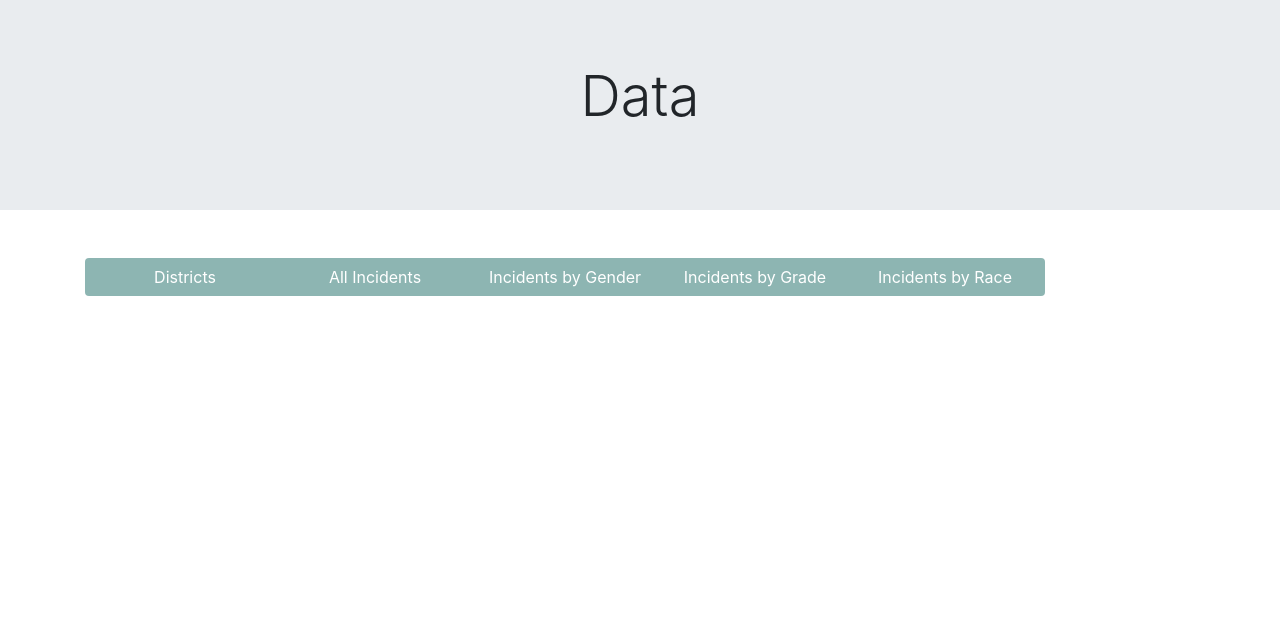
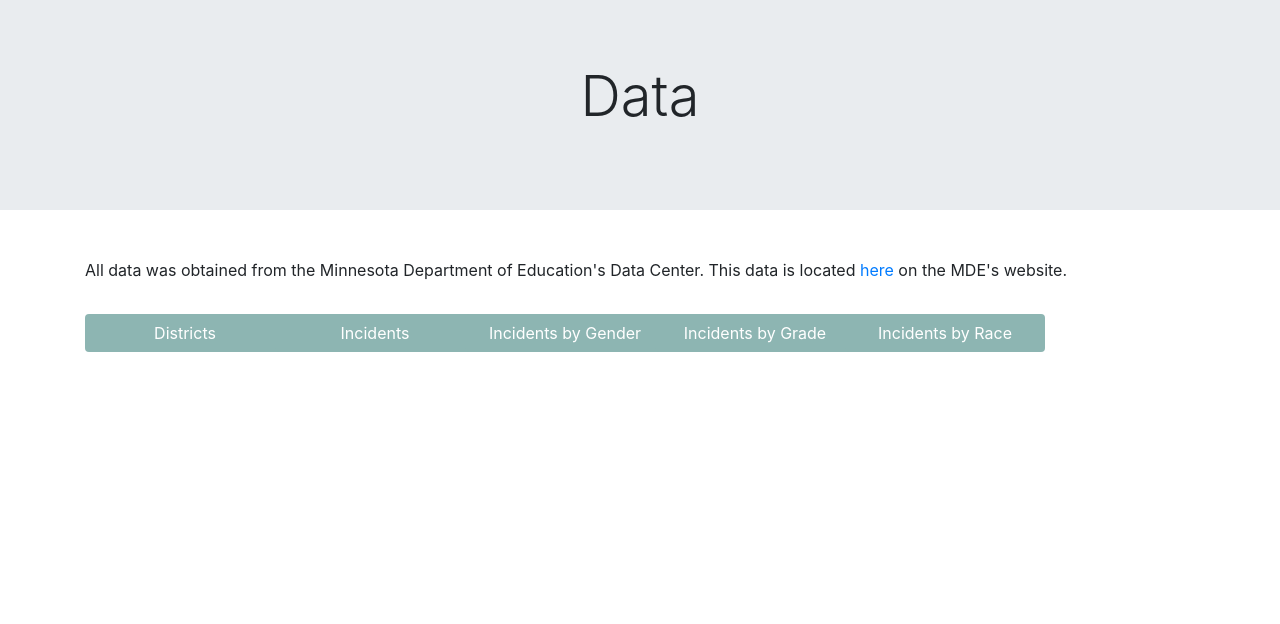
Before and after one commit to rabscuttle/group-project-2, a Flask app: page /data in a window 1280 px wide. Shown: the part 81-705 px from the top of the page. Run offline with Flask 2, Linux system fonts and the light colour scheme; data that the repository does not hold is empty; parts of the project's set-up code (start-up, migrations or seed data) failed here and were passed over; some libraries are stand-ins or nearby versions.

Commit message:
Code fixes and clean up

```diff
--- a/app.py
+++ b/app.py
@@ -130,6 +130,7 @@ def data_gender():
         .filter(incident_by_gender.district_id == district_total.district_id)
         .filter(incident_by_gender.school_year == district_total.school_year)
         .order_by(district.name)
+        .order_by(district_total.school_year)
         .all())
 
     all_info = []
@@ -162,6 +163,8 @@ def data_grade():
         .filter(district.id == district_total.district_id)
         .filter(incident_by_grade.district_id == district_total.district_id)
         .filter(incident_by_grade.school_year == district_total.school_year)
+        .order_by(district.name)
+        .order_by(district_total.school_year)
         .all())
 
     all_info = []
@@ -198,6 +201,8 @@ def data_race():
         .filter(district.id == district_total.district_id)
         .filter(incident_by_race.district_id == district_total.district_id)
         .filter(incident_by_race.school_year == district_total.school_year)
+        .order_by(district.name)
+        .order_by(district_total.school_year)
         .all())
 
     all_info = []
--- a/static/js/data.js
+++ b/static/js/data.js
@@ -3,6 +3,8 @@ d3.json("../data/incident").then((data) => {
 })
 
 function create_table(data, columns, headers) {
+
+	d3.select("table").html("");
 	var table = d3.select('table').append('table')
 	var thead = table.append('thead')
 	var	tbody = table.append('tbody');
@@ -38,26 +40,32 @@ function getData(type) {
 
 	if (type == 1) {
 		d3.json("../data/incident").then((data) => {
-			create_table(data, ['name', 'school_year', 'number', 'total_enrollment', 'total_incident'],['Name', 'School Year', 'Number', 'Total Enrollment', 'Total Incident']);
+			create_table(data, ['name', 'school_year', 'number', 'total_enrollment', 'total_incident'],
+			['Name', 'School Year', 'Number', 'Total Enrollment', 'Total Incident']);
 		})
 	} else if (type == 2) {
-		d3.json("../data/gender").then((data) => {
-			create_table(data, ['name', 'school_year', 'total_enrollment', 'total_female', 'total_male'],['Name', 'School Year', 'Total Enrollment', 'Total Female Incidents', 'Total Male Incidents']);
+
+		d3.json("../data/incident").then((data) => {
+			create_table(data, ['name', 'school_year', 'alcohol', 'arson', 'assault', 'attendance', 'bomb', 'bomb_threat', 'bullying', 'computer', 'controlled_substances', 'cyber_bullying', 'disruptive_disorderly', 'extortion', 'fighting', 'gang_activity', 'harassment', 'hazing', 'homicide', 'illegal_drugs', 'other', 'over_the_counter_meds', 'pyrotechnics', 'robbery_using_force', 'terroristic_threats', 'theft', 'threat_intimidation', 'tobacco', 'vandalism', 'verbal_abuse', 'weapon'],
+			['Name', 'School Year', 'Alcohol', 'Arson', 'Assault', 'Attendance', 'Bomb', 'Bomb Threat', 'Bullying', 'Computer', 'Controlled Substances', 'Cyber Bullying', 'Disruptive Disorderly', 'Extortion', 'Fighting', 'Gang Activity', 'Harassment', 'Hazing', 'Homicide', 'Illegal Drugs', 'Other', 'Over the Counter Meds', 'Pyrotechnics', 'Robbery Using Force', 'Terroristic Threats', 'Theft', 'Threat Intimidation', 'Tobacco', 'Vandalism', 'Verbal Abuse', 'Weapon']);
 		})
 
 	} else if (type == 3) {
-		d3.json("../data/incident").then((data) => {
-			create_table(data, ['name', 'school_year', 'alcohol', 'arson', 'assault', 'attendance', 'bomb', 'bomb_threat', 'bullying', 'computer', 'controlled_substances', 'cyber_bullying', 'disruptive_disorderly', 'extortion', 'fighting', 'gang_activity', 'harassment', 'hazing', 'homicide', 'illegal_drugs', 'other', 'over_the_counter_meds', 'pyrotechnics', 'robbery_using_force', 'terroristic_threats', 'theft', 'threat_intimidation', 'tobacco', 'vandalism', 'verbal_abuse', 'weapon']);
+		d3.json("../data/gender").then((data) => {
+			create_table(data, ['name', 'school_year', 'total_enrollment', 'total_female', 'total_male'],
+			['Name', 'School Year', 'Total Enrollment', 'Total Female Incidents', 'Total Male Incidents']);
 		})
 
 	} else if (type == 4) {
 		d3.json("../data/grade").then((data) => {
-			create_table(data, ['name', 'school_year', 'grade_6_8', 'grade_9_12', 'grade_k_5', 'total_enrollment', 'total_grade_6_8', 'total_grade_9_12', 'total_grade_k_5']);
+			create_table(data, ['name', 'school_year', 'grade_6_8', 'grade_9_12', 'grade_k_5'],
+			['Name', 'School Year', 'Grade 6-8', 'Grade 9-12', 'Grade 9-12']);
 		})
 
 	} else if (type == 5) {
 		d3.json("../data/race").then((data) => {
-			create_table(data, ['name', 'school_year', 'amer_indian', 'hispanic', 'multi_race', 'tasian_pacific_islander', 'tblack', 'white', 'total_amer_indian', 'total_asian_pacific_islander', 'total_black', 'total_enrollment', 'total_hispanic', 'total_multi_race', 'total_white']);
+			create_table(data, ['name', 'school_year', 'amer_indian', 'hispanic', 'multi_race', 'tasian_pacific_islander', 'tblack', 'white'],
+			['Name', 'School Year', 'American Indian', 'Hispanic', 'Multi Race', 'Asian Pacific Islander', 'Black', 'White']);
 		})
 	}
 }
--- a/static/js/plots.js
+++ b/static/js/plots.js
@@ -163,7 +163,7 @@ function getRaceGraph(district_number, year) {
     var options = {
       series: [{
       name: 'Enrollment',
-      data: [district_amer_indian_percent, district_asian_pacific_islander_percent, district_hispanic_percent, district_black_percent, district_white_percent, district_multi_race_percent]
+      data: [district_amer_indian_percent, district_black_percent, district_hispanic_percent, district_multi_race_percent, district_white_percent, district_asian_pacific_islander_percent]
     }, {
       name: 'Disciplinary Actions',
       data: [disc_amer_indian_percent, disc_black_percent, disc_hispanic_percent, disc_multi_race_percent, disc_white_percent, disc_asian_pacific_islander_percent,]
--- a/templates/data.html
+++ b/templates/data.html
@@ -45,11 +45,19 @@
 
   <div class="container pt-3">
     <div class="row row-even" id="myrows">
+      <div class="col-md-12">
+        <p>All data was obtained from the Minnesota Department of Education's Data Center.  This data is located <a href="https://public.education.mn.gov/MDEAnalytics/DataTopic.jsp?TOPICID=133">here</a> on the MDE's website. </p>
+      </div>
+    </div>
+  </div>
+
+  <div class="container pt-3">
+    <div class="row row-even" id="myrows">
       <div class="col-md-2">
         <button type="button" class="btn btn-default" onclick="getData(1)" style="width:200px;">Districts</button>
     </div>
     <div class="col-md-2">
-      <button type="button" class="btn btn-default" onclick="getData(2)" style="width:200px;">All Incidents</button>
+      <button type="button" class="btn btn-default" onclick="getData(2)" style="width:200px;">Incidents</button>
     </div>
     <div class="col-md-2">
     <button type="button" class="btn btn-default" onclick="getData(3)" style="width:200px;">Incidents by Gender</button>
@@ -60,15 +68,13 @@
     <div class="col-md-2">
       <button type="button" class="btn btn-default" onclick="getData(5)" style="width:200px;">Incidents by Race</button>
     </div>
-
-  </div>
   </div>
 
   <div class="container bg-white pt-3">
     <div class="row">
       <div class="col-md-12">
         <div class="table-responsive">
-          <table class="table" id="table">
+          <table class="table table-striped table-bordered table-sm" id="table">
             <thead class="thead-light" id="thead">
               <tr id="tr">
               </tr>
@@ -80,6 +86,7 @@
       </div>
     </div>
   </div>
+</div>
 
 
 <!-- D3 -->
```
Also changed, not shown: templates/about.html (+10 -3 lines), README.md, resources/district_total.csv (renamed from resources/District Total.csv), resources/incident.csv (renamed from resources/Incident All.csv), resources/incident_by_gender.csv (renamed from resources/Incident by Gender.csv), resources/incident_by_grade.csv (renamed from resources/Incident by Grade.csv), resources/incident_by_race.csv (renamed from resources/Incident by Race.csv).
